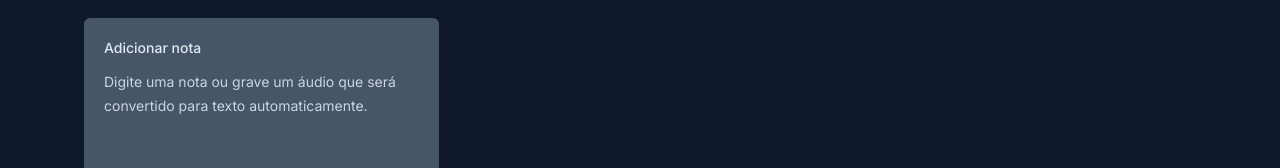
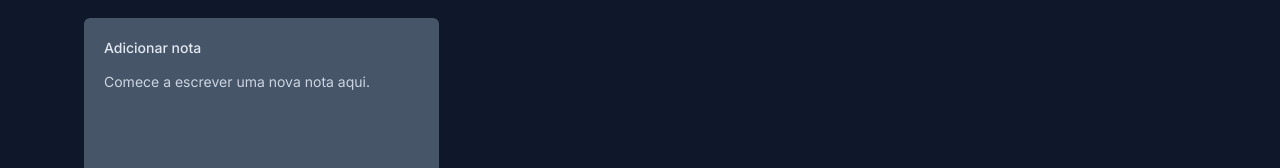
Before and after one commit to marialluiza/notas-app, a React (Vite) app: page / in a window 1280 px wide. Shown: the part 455-623 px from the top of the page. Built offline with nearby package versions, Linux system fonts and the light colour scheme.

Commit message:
suspensão: função de gravar nota por áudio

```diff
--- a/src/components/new-note-card.tsx
+++ b/src/components/new-note-card.tsx
@@ -102,7 +102,8 @@ export function NewNoteCard({ onNoteCreated }: NewNoteCardProps) {
         </span>
 
         <p className="text-sm leading-6 text-slate-300 ">
-          Digite uma nota ou grave um áudio que será convertido para texto automaticamente.
+          Comece a escrever uma nova nota aqui.
+          {/* ou grave um áudio que será convertido para texto automaticamente. */}
         </p>
       </Dialog.Trigger>
 
@@ -126,13 +127,13 @@ export function NewNoteCard({ onNoteCreated }: NewNoteCardProps) {
                 {/* if else:
                     '?' é o 'então'
                     ':' é o 'senão'*/}
-                {shouldShowOnboarding ? (
-                  <p className="text-sm leading-6 text-slate-400 ">
-                    Comece <button type="button" onClick={handleStartRecording} className="text-lime-400 text-sm hover:underline">gravando uma nota</button> em áudio ou se preferir <button type="button" onClick={handleStartEditor} className="text-lime-400 text-sm hover:underline">utilize apenas texto</button>
-                  </p>
-                ) : (
-                  // 'autoFocus' - assim que ela aparece já pode começar a digitar nela
-                  // 'resize' - permite que o usuário altere o tamanho dela
+                {/* {shouldShowOnboarding ? ( */}
+                  {/*  <p className="text-sm leading-6 text-slate-400 ">
+                     Comece <button type="button" onClick={handleStartRecording} className="text-lime-400 text-sm hover:underline">gravando uma nota</button> em áudio ou se preferir <button type="button" onClick={handleStartEditor} className="text-lime-400 text-sm hover:underline">utilize apenas texto</button>
+                  </p> */}
+                {/* ) : (
+                  'autoFocus' - assim que ela aparece já pode começar a digitar nela
+                  'resize' - permite que o usuário altere o tamanho dela */}
                   <textarea
                     autoFocus
                     className="text-sm leading-6  text-slate-400 bg-transparent resize-none flex-1 outline-none"
@@ -142,7 +143,7 @@ export function NewNoteCard({ onNoteCreated }: NewNoteCardProps) {
 
                   />
 
-                )}
+                {/* )} */}
 
               </div>
 
```
